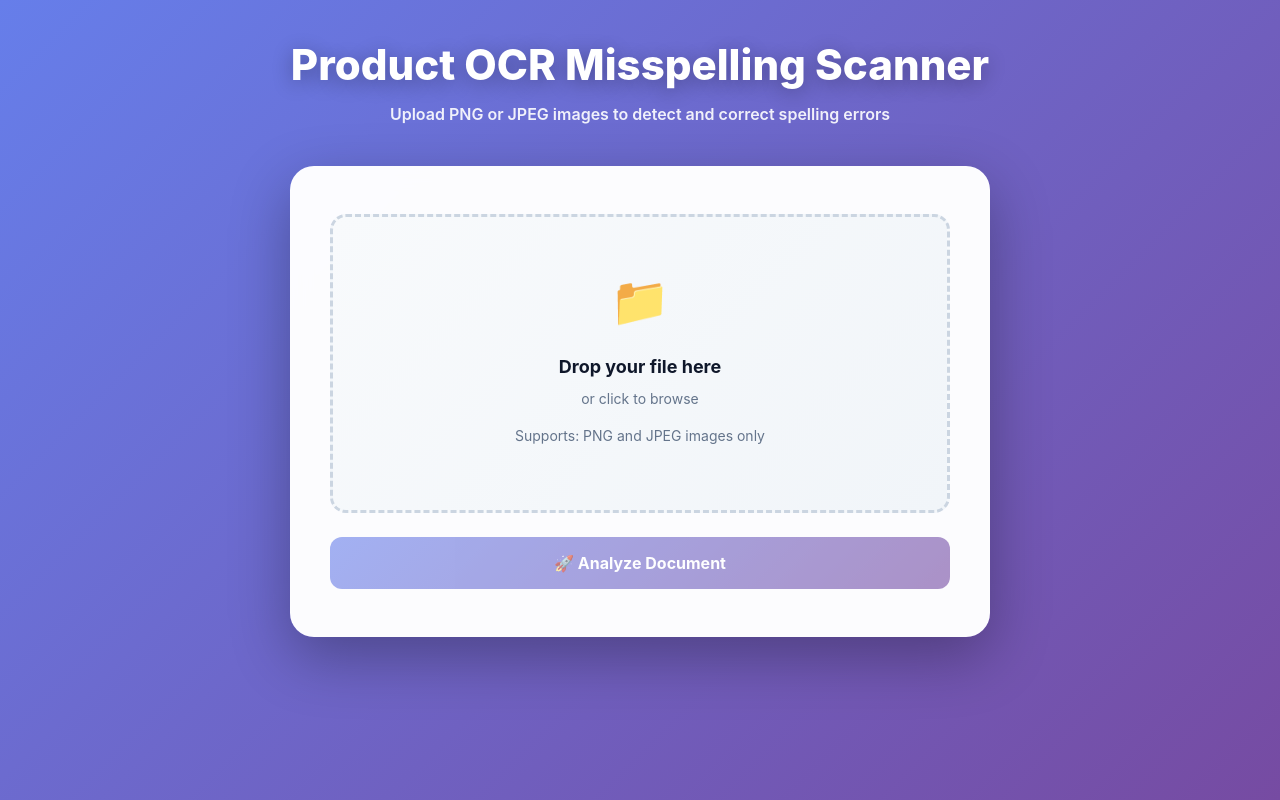
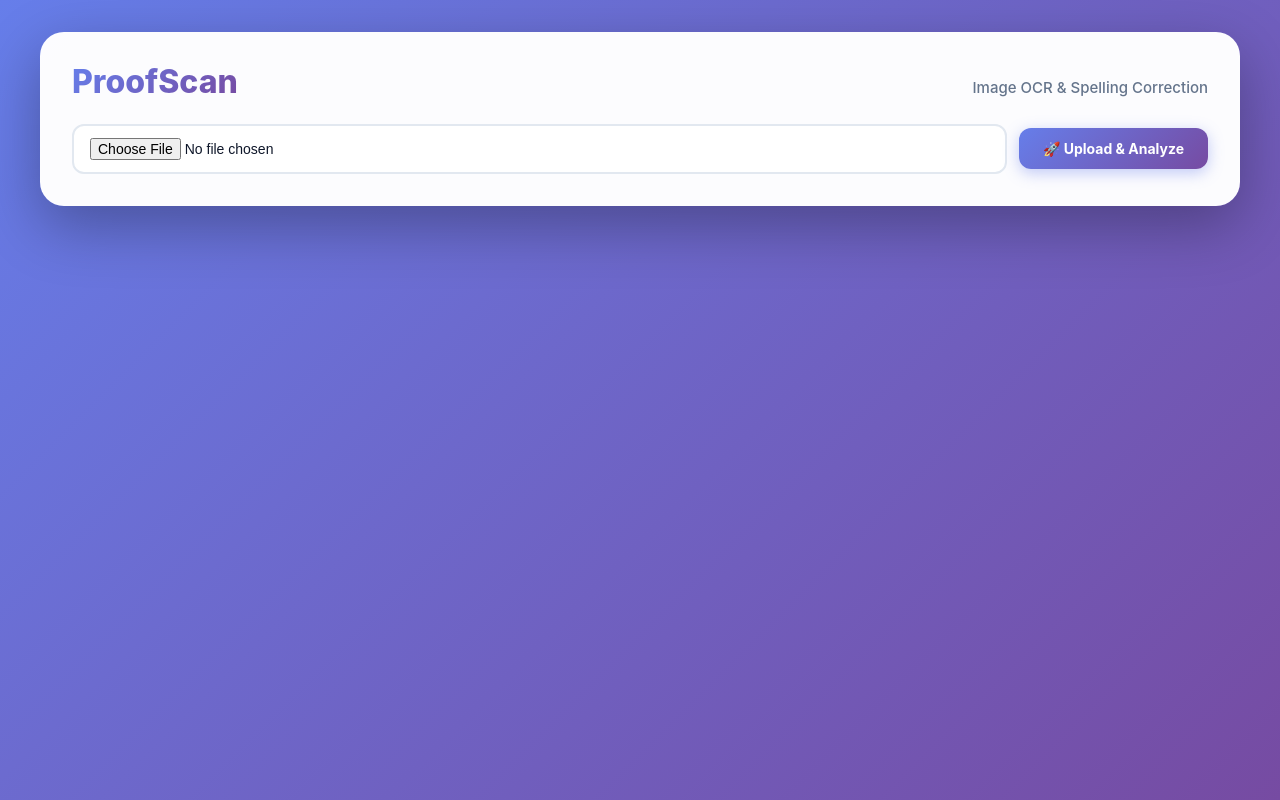
Before and after one commit to Sungchunn/ProofScan, a React (Vite) app: page / in a window 1280 px wide. Built offline with nearby package versions, Linux system fonts and the light colour scheme.

Commit message:
Revert to df202cf UI version with full-page background maintained

```diff
--- a/src/OCRDemo.jsx
+++ b/src/OCRDemo.jsx
@@ -7,137 +7,64 @@ const styles = {
     background: 'linear-gradient(135deg, #667eea 0%, #764ba2 100%)',
     minHeight: '100vh',
     width: '100vw',
-    position: 'relative',
+    padding: '32px 24px',
     display: 'flex',
     flexDirection: 'column',
     alignItems: 'center',
-    justifyContent: 'flex-start',
   },
   mainContent: {
     width: '100%',
-    maxWidth: '100%',
-    padding: '40px 24px',
-    display: 'flex',
-    flexDirection: 'column',
-    alignItems: 'center',
-    minHeight: '100vh',
-  },
-  header: {
-    textAlign: 'center',
-    marginBottom: 40,
-  },
-  uploadSection: {
-    width: '100%',
-    maxWidth: 700,
-    margin: '0 0 40px 0',
+    maxWidth: 1200,
     background: 'rgba(255, 255, 255, 0.98)',
     borderRadius: 24,
-    padding: '48px 40px',
+    padding: 32,
     boxShadow: '0 20px 60px rgba(0, 0, 0, 0.3)',
-    backdropFilter: 'blur(10px)',
-  },
-  dragDropZone: {
-    border: '3px dashed #cbd5e1',
-    borderRadius: 16,
-    padding: '48px 24px',
-    textAlign: 'center',
-    background: 'linear-gradient(135deg, #f8fafc 0%, #f1f5f9 100%)',
-    transition: 'all 0.3s ease',
-    cursor: 'pointer',
-    position: 'relative',
-  },
-  dragDropZoneActive: {
-    border: '3px dashed #667eea',
-    background: 'linear-gradient(135deg, #eef2ff 0%, #e0e7ff 100%)',
-    transform: 'scale(1.02)',
-  },
-  dragDropIcon: {
-    fontSize: 48,
-    marginBottom: 16,
-  },
-  dragDropText: {
-    fontSize: 18,
-    fontWeight: 700,
-    color: '#0f172a',
-    marginBottom: 8,
-  },
-  dragDropSubtext: {
-    fontSize: 14,
-    color: '#64748b',
-    marginBottom: 16,
-  },
-  fileInfo: {
-    marginTop: 16,
-    padding: '12px 16px',
-    background: 'linear-gradient(135deg, #ecfdf5 0%, #d1fae5 100%)',
-    border: '2px solid #86efac',
-    borderRadius: 12,
-    display: 'flex',
-    alignItems: 'center',
-    gap: 12,
-    justifyContent: 'space-between',
-  },
-  fileName: {
-    fontSize: 14,
-    fontWeight: 600,
-    color: '#166534',
-  },
-  removeFile: {
-    background: 'none',
-    border: 'none',
-    fontSize: 20,
-    cursor: 'pointer',
-    color: '#dc2626',
-    padding: 4,
-  },
-  resultsSection: {
-    width: '100%',
-    maxWidth: 1200,
   },
   h1: {
-    fontSize: 42,
+    fontSize: 32,
     fontWeight: 800,
-    margin: '0 0 12px 0',
-    color: '#fff',
-    textShadow: '0 4px 20px rgba(0, 0, 0, 0.3)',
-    lineHeight: 1.2,
+    margin: 0,
+    background: 'linear-gradient(135deg, #667eea 0%, #764ba2 100%)',
+    WebkitBackgroundClip: 'text',
+    WebkitTextFillColor: 'transparent',
+    backgroundClip: 'text',
   },
   sub: {
-    marginTop: 0,
-    color: 'rgba(255, 255, 255, 0.9)',
-    fontSize: 16,
-    fontWeight: 600,
+    marginTop: 8,
+    color: '#64748b',
+    fontSize: 15,
+    fontWeight: 500,
   },
   formRow: {
     display: 'flex',
-    flexDirection: 'column',
-    gap: 16,
-    marginTop: 0,
-    alignItems: 'stretch',
+    gap: 12,
+    marginTop: 24,
+    alignItems: 'center',
+    flexWrap: 'wrap',
   },
   input: {
-    padding: '16px 20px',
+    padding: '12px 16px',
     borderRadius: 12,
     border: '2px solid #e2e8f0',
     background: '#fff',
-    fontSize: 15,
+    fontSize: 14,
     fontWeight: 500,
     transition: 'all 0.2s ease',
     cursor: 'pointer',
-    width: '100%',
+    flex: 1,
+    minWidth: 200,
   },
   btn: {
-    padding: '16px 32px',
+    padding: '12px 24px',
     borderRadius: 12,
     border: 'none',
     background: 'linear-gradient(135deg, #667eea 0%, #764ba2 100%)',
     color: '#fff',
     fontWeight: 700,
     cursor: 'pointer',
-    fontSize: 16,
+    fontSize: 14,
     transition: 'all 0.3s ease',
     boxShadow: '0 4px 15px rgba(102, 126, 234, 0.4)',
-    width: '100%',
   },
   btnDisabled: {
     opacity: 0.6,
@@ -330,66 +257,11 @@ const OCRDemo = () => {
   const [response, setResponse] = useState(null);
   const [loading, setLoading] = useState(false);
   const [error, setError] = useState(null);
-  const [isDragging, setIsDragging] = useState(false);
 
   const n8nWebhookURL = 'https://flexscale.app.n8n.cloud/webhook/009f42dc-b706-4eb7-988d-c59cc8ca4e3f';
 
-  const validateFileType = (file) => {
-    const validTypes = ['image/png', 'image/jpeg', 'image/jpg'];
-    return validTypes.includes(file.type.toLowerCase());
-  };
-
   const handleFileChange = (e) => {
-    const selectedFile = e.target.files[0];
-    if (selectedFile) {
-      if (!validateFileType(selectedFile)) {
-        setError('Invalid file type. Please upload only PNG or JPEG images.');
-        setFile(null);
-        return;
-      }
-      setFile(selectedFile);
-      setResponse(null);
-      setError(null);
-    }
-  };
-
-  const handleDragEnter = (e) => {
-    e.preventDefault();
-    e.stopPropagation();
-    setIsDragging(true);
-  };
-
-  const handleDragLeave = (e) => {
-    e.preventDefault();
-    e.stopPropagation();
-    setIsDragging(false);
-  };
-
-  const handleDragOver = (e) => {
-    e.preventDefault();
-    e.stopPropagation();
-  };
-
-  const handleDrop = (e) => {
-    e.preventDefault();
-    e.stopPropagation();
-    setIsDragging(false);
-
-    const droppedFile = e.dataTransfer.files[0];
-    if (droppedFile) {
-      if (!validateFileType(droppedFile)) {
-        setError('Invalid file type. Please upload only PNG or JPEG images.');
-        setFile(null);
-        return;
-      }
-      setFile(droppedFile);
-      setResponse(null);
-      setError(null);
-    }
-  };
-
-  const removeFile = () => {
-    setFile(null);
+    setFile(e.target.files[0]);
     setResponse(null);
     setError(null);
   };
@@ -429,85 +301,27 @@ const OCRDemo = () => {
   return (
     <div style={styles.container}>
       <div style={styles.mainContent}>
-        {/* Header */}
-        <div style={styles.header}>
-          <h1 style={styles.h1}>Product OCR Misspelling Scanner</h1>
-          <div style={styles.sub}>Upload PNG or JPEG images to detect and correct spelling errors</div>
+        <div style={{ display: 'flex', alignItems: 'baseline', justifyContent: 'space-between', flexWrap: 'wrap', gap: 12 }}>
+          <h1 style={styles.h1}>ProofScan</h1>
+          <div style={styles.sub}>Image OCR & Spelling Correction</div>
         </div>
 
-        {/* Upload Section */}
-        <div style={styles.uploadSection}>
-          <form onSubmit={handleSubmit}>
-            <div
-              style={{
-                ...styles.dragDropZone,
-                ...(isDragging ? styles.dragDropZoneActive : {}),
-              }}
-              onDragEnter={handleDragEnter}
-              onDragLeave={handleDragLeave}
-              onDragOver={handleDragOver}
-              onDrop={handleDrop}
-              onClick={() => document.getElementById('fileInput').click()}
-            >
-              <div style={styles.dragDropIcon}>📁</div>
-              <div style={styles.dragDropText}>
-                {file ? file.name : 'Drop your file here'}
-              </div>
-              <div style={styles.dragDropSubtext}>
-                {file ? 'File ready to analyze' : 'or click to browse'}
-              </div>
-              <div style={styles.dragDropSubtext}>
-                Supports: PNG and JPEG images only
-              </div>
-              <input
-                id="fileInput"
-                type="file"
-                accept="image/png,image/jpeg,image/jpg"
-                onChange={handleFileChange}
-                style={{ display: 'none' }}
-              />
-            </div>
-
-            {file && (
-              <div style={styles.fileInfo}>
-                <div>
-                  <span style={styles.fileName}>✓ {file.name}</span>
-                  <div style={{ fontSize: 12, color: '#64748b', marginTop: 4 }}>
-                    {(file.size / 1024).toFixed(2)} KB
-                  </div>
-                </div>
-                <button
-                  type="button"
-                  onClick={removeFile}
-                  style={styles.removeFile}
-                  title="Remove file"
-                >
-                  ✕
-                </button>
-              </div>
-            )}
-
+        <form onSubmit={handleSubmit} style={styles.formRow}>
+          <input type="file" accept="image/*,.pdf" onChange={handleFileChange} style={styles.input} />
           <button
             type="submit"
-              disabled={loading || !file}
-              style={{
-                ...styles.btn,
-                ...(loading || !file ? styles.btnDisabled : {}),
-                marginTop: 24,
-              }}
-              onMouseOver={(e) => !loading && file && (e.target.style.transform = 'translateY(-2px)')}
+            disabled={loading}
+            style={{ ...styles.btn, ...(loading ? styles.btnDisabled : {}) }}
+            onMouseOver={(e) => !loading && (e.target.style.transform = 'translateY(-2px)')}
             onMouseOut={(e) => (e.target.style.transform = 'translateY(0)')}
           >
-              {loading ? '⏳ Analyzing...' : '🚀 Analyze Document'}
+            {loading ? '⏳ Processing…' : '🚀 Upload & Analyze'}
           </button>
         </form>
 
       {error && <div style={styles.error}>{error}</div>}
-        </div>
 
-        {/* Results Section */}
       {response && (
-          <div style={styles.resultsSection}>
         <div style={styles.grid}>
           {/* KPIs */}
           <section style={styles.card}>
@@ -615,7 +429,6 @@ const OCRDemo = () => {
             </div>
           </section>
         </div>
-          </div>
       )}
       </div>
     </div>
```
Lines whose indentation alone changed are shown as unchanged.
